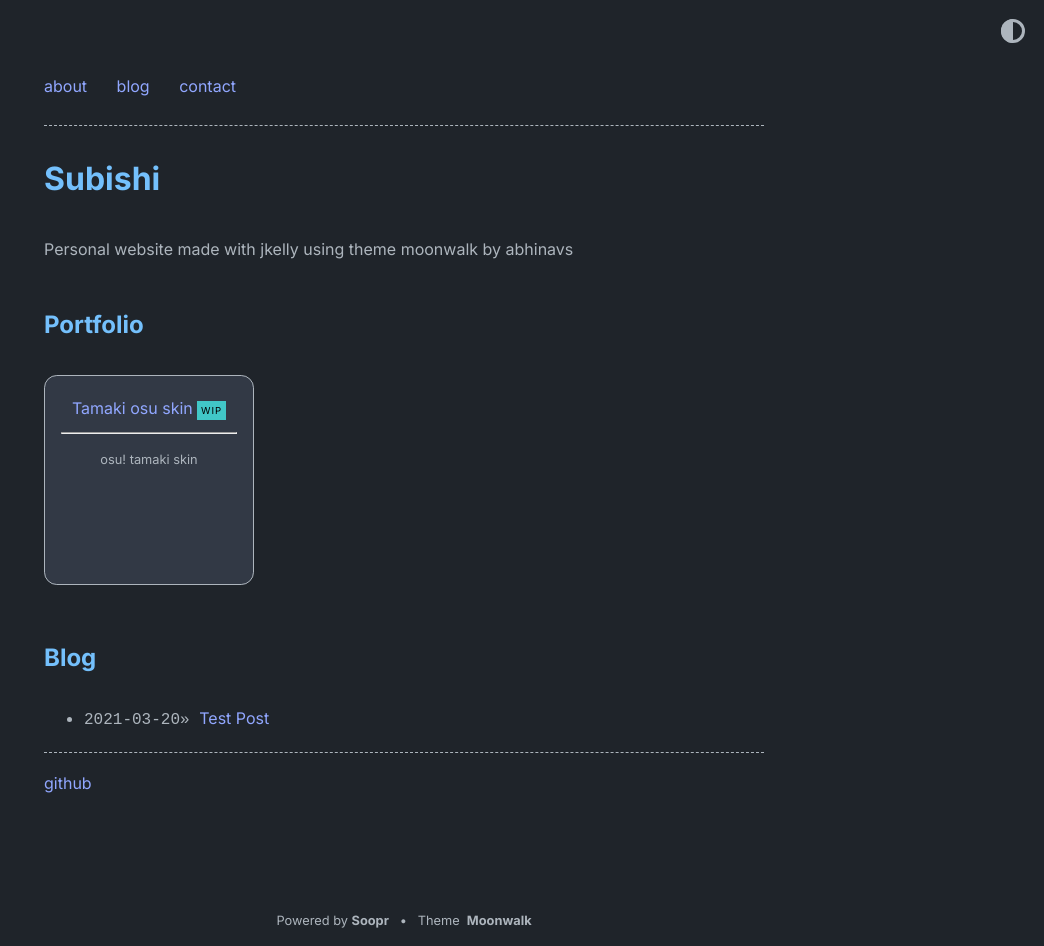
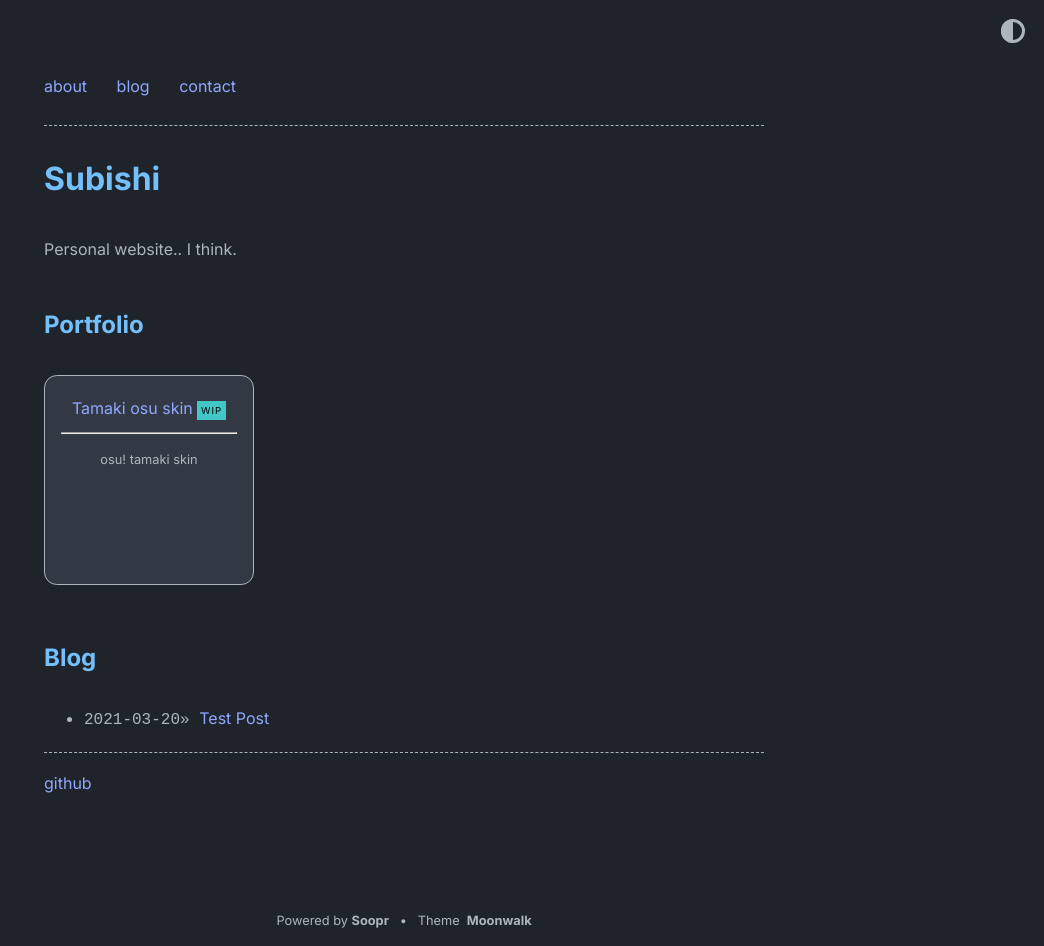
Before and after one commit to Subishi/Subishi.github.io, a Jekyll site: the page built from index.md, in a window 1280 px wide. Shown: the whole page, without its empty margins (236-1280 px from the left). Built offline with Jekyll 4.4.1, drawn with Linux system fonts in a browser that asks for light colours.

Commit message:
typo fix

```diff
--- a/_config.yml
+++ b/_config.yml
@@ -2,7 +2,7 @@ title: Subishi
 author: Subishi
 url: https://subishi.github.io/ # root address of the site
 description: > # description of the site (multiple lines allowed)
-  Personal website made with jkelly using theme moonwalk by abhinavs
+  Personal website.. I think.
 
 permalink: /:slug.html
 
```
Also changed, not shown: README.md.
